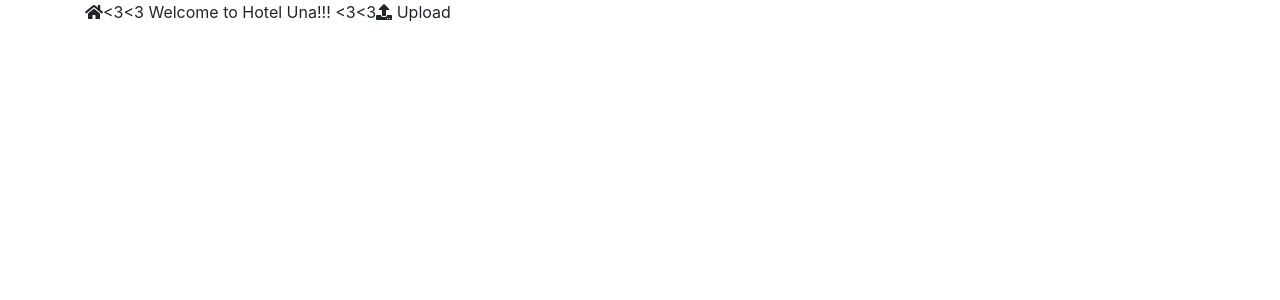
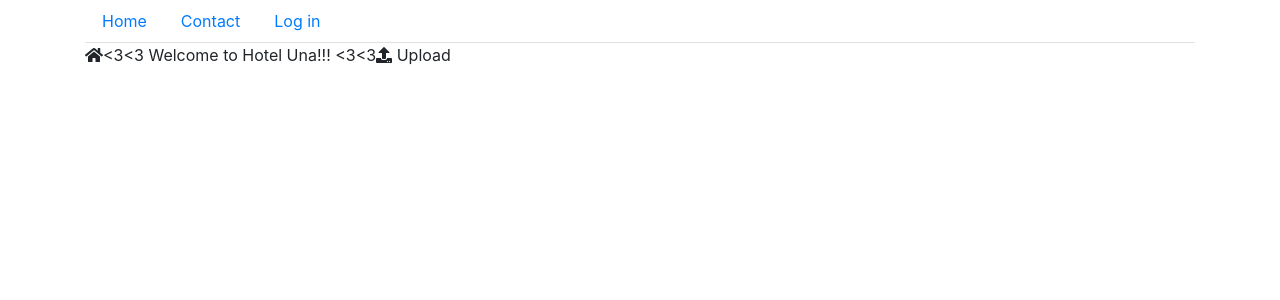
Before and after one commit to UnaTuba/HotelUnaFrontEnd, a React (Create React App) app: page / in a window 1280 px wide. Shown: the top 300 px of the page. Built offline with nearby package versions, Linux system fonts and the light colour scheme.

Commit message:
Add MainMenu

```diff
--- a/src/components/App/App.tsx
+++ b/src/components/App/App.tsx
@@ -3,9 +3,11 @@
 import { Container } from 'react-bootstrap';
 import {faHome,faUpload} from '@fortawesome/free-solid-svg-icons';
 import { FontAwesomeIcon } from '@fortawesome/react-fontawesome';
+
 function App() {
   return (
     <Container>
+
       <FontAwesomeIcon icon={ faHome } />
       &lt;3&lt;3 Welcome to Hotel Una!!! &lt;3&lt;3
       <FontAwesomeIcon icon={ faUpload } />  Upload
--- /dev/null
+++ b/src/components/MainMenu/MainMenu.tsx
@@ -0,0 +1,17 @@
+import React from 'react';
+import { Nav, Container } from 'react-bootstrap';
+
+export class MainMenu extends React.Component {
+    render(){
+
+        return (
+            <Container>
+                <Nav variant="tabs">
+                    <Nav.Link href="/">Home</Nav.Link>
+                    <Nav.Link href='/contact'>Contact</Nav.Link>
+                    <Nav.Link href='/login'>Log in</Nav.Link>
+                </Nav>
+            </Container>
+        );
+    }
+}
--- a/src/index.tsx
+++ b/src/index.tsx
@@ -8,9 +8,11 @@
 import 'popper.js/dist/popper.js';
 import 'bootstrap/dist/js/bootstrap.min.js';
 import '@fortawesome/fontawesome-free/css/fontawesome.css';
+import { MainMenu } from './components/MainMenu/MainMenu';
 
 ReactDOM.render(
   <React.StrictMode>
+    <MainMenu></MainMenu>
     <App />
   </React.StrictMode>,
   document.getElementById('root')
```
